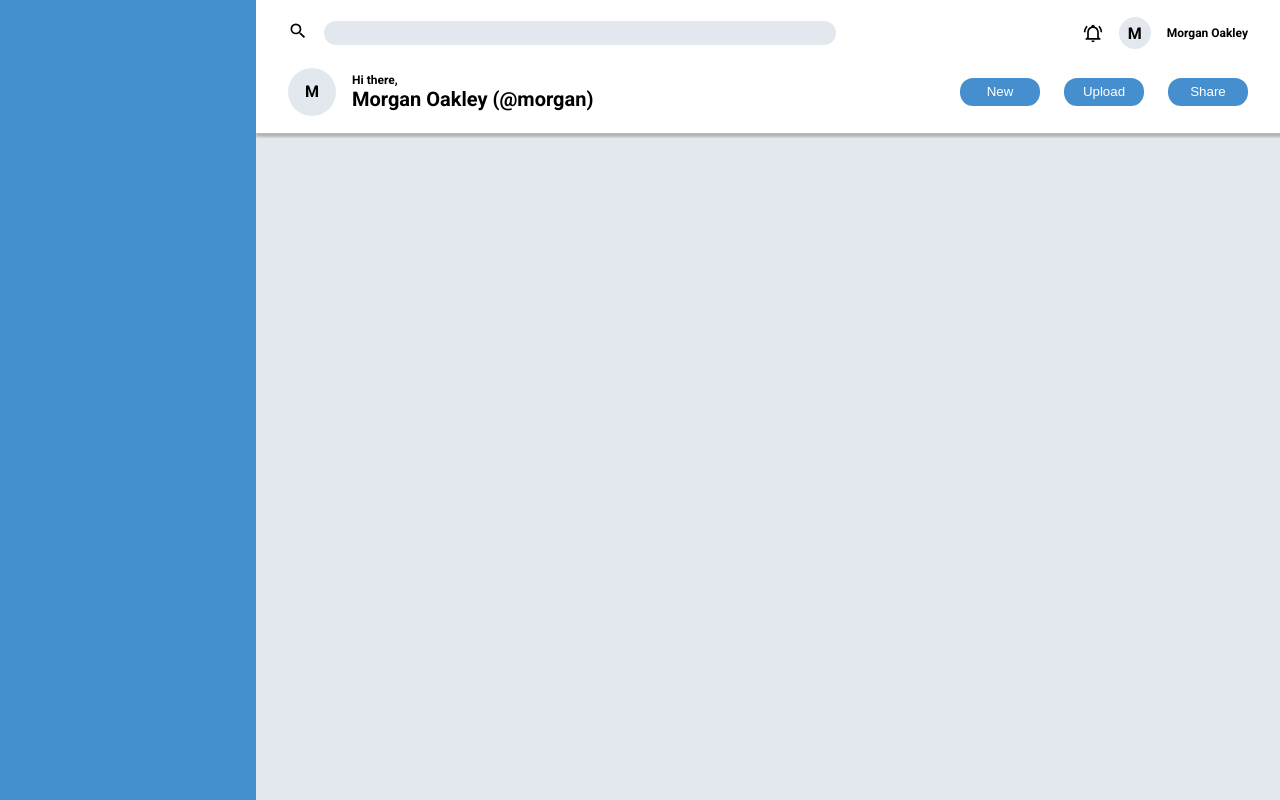
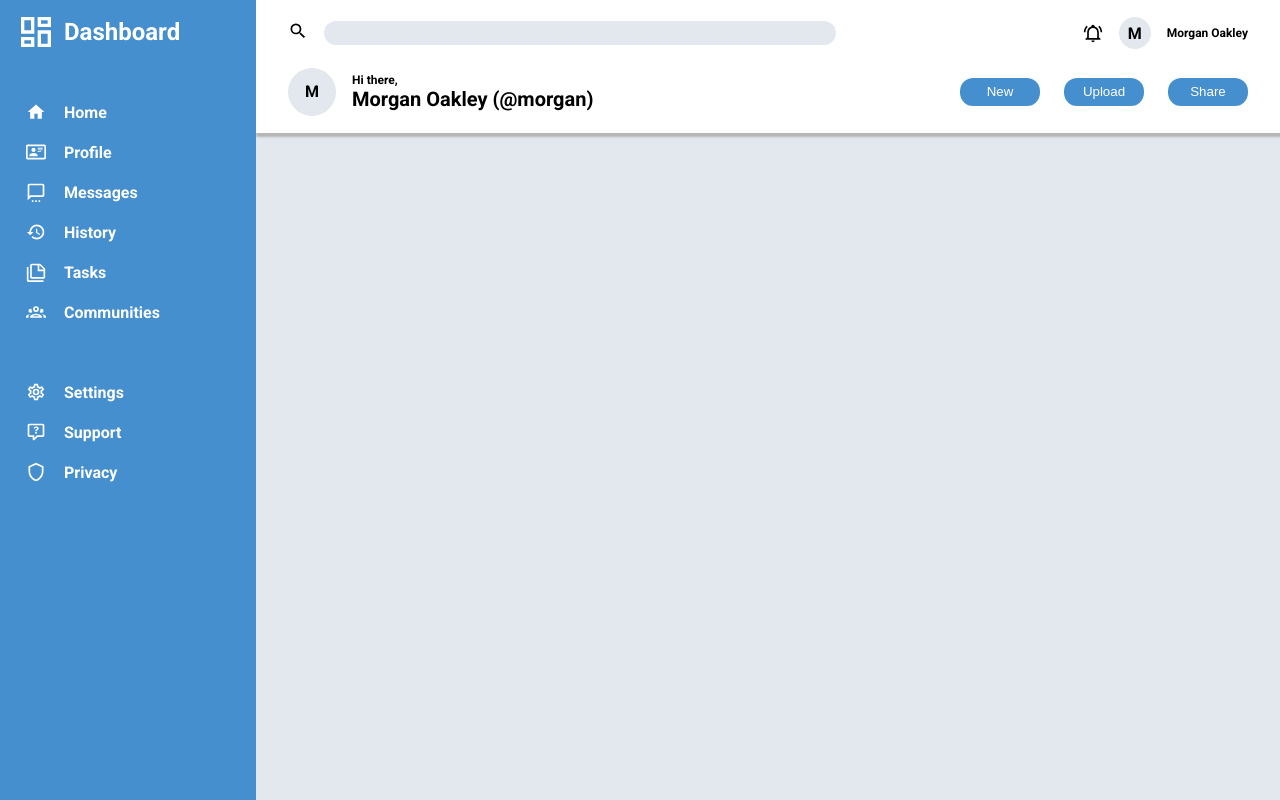
Before and after one commit to szkiss04/odin-admin-dashboard, a plain HTML site: page index.html in a window 1280 px wide. Drawn offline with Linux system fonts and the light colour scheme.

Commit message:
Sidebar section done.

```diff
--- a/index.html
+++ b/index.html
@@ -7,7 +7,25 @@
     </head>
     <body>
         <div class="container">
-            <div class="sidebar"></div>
+            <div class="sidebar">
+                <div class="sidebar-section logo">
+                    <img src="./assets/view-dashboard-outline.svg" alt="dashboard icon" class="icon">
+                    <a href="#">Dashboard</a>
+                </div>
+                <div class="sidebar-section">
+                    <img src="./assets/home.svg" alt="Home" class="icon"><a href="#">Home</a>
+                    <img src="./assets/card-account-details-outline.svg" alt="Profile" class="icon"><a href="#">Profile</a>
+                    <img src="./assets/message-settings-outline.svg" alt="Messages" class="icon"><a href="#">Messages</a>
+                    <img src="./assets/history.svg" alt="History" class="icon"><a href="#">History</a>
+                    <img src="./assets/note-multiple-outline.svg" alt="Tasks" class="icon"><a href="#">Tasks</a>
+                    <img src="./assets/account-group-outline.svg" alt="Communities" class="icon"><a href="#">Communities</a>
+                </div>
+                <div class="sidebar-section">
+                    <img src="./assets/cog-outline.svg" alt="Settings" class="icon"><a href="#">Settings</a>
+                    <img src="./assets/comment-question-outline.svg" alt="Support" class="icon"><a href="#">Support</a>
+                    <img src="./assets/shield-outline.svg" alt="Privacy" class="icon"><a href="#">Privacy</a>
+                </div>
+            </div>
             <div class="header">
                 <div class="searchbar">
                     <label for="searchbar"><img src="./assets/magnify.svg" class="icon" alt="search icon"></label>
@@ -31,7 +49,6 @@
                     <button>Share</button>
                 </div>
             </div>
-
             <div class="main"></div>
         </div>
     </body>
--- a/styles.css
+++ b/styles.css
@@ -31,6 +31,43 @@
     background-color: var(--sidebar-bg-color);
     color: var(--sidebar-font-color);
     z-index: 2;
+    padding: 1rem;
+    display: flex;
+    flex-direction: column;
+    gap: 3rem;
+}
+
+.sidebar > .sidebar-section {
+    display: grid;
+    grid-template-columns: 2.5rem 1fr;
+    grid-auto-rows: 2rem;
+    align-items: center;
+    gap: .5rem;
+}
+
+.sidebar-section > .icon {
+    width: 1.25rem;
+    justify-self: center;
+    filter: invert(100%);
+}
+
+.sidebar-section > a {
+    text-decoration: none;
+    font-weight: bold;
+    font-size: 1rem;
+    color: var(--sidebar-font-color)
+}
+
+.logo > .icon {
+    filter: invert(100%);
+    width: 2.5rem;
+}
+
+.logo > a {
+    text-decoration: none;
+    color: var(--sidebar-font-color);
+    font-size: 1.5rem;
+    font-weight: bold;
 }
 
 .header {
@@ -140,4 +177,6 @@ h2 {
     grid-area: m;
     background-color: var(--main-bg-color);
     z-index: 0;
+    display: grid;
+    grid-template-columns: 2fr 1fr;
 }
```
Also changed, not shown: assets/account-group-outline.svg (added), assets/card-account-details-outline.svg (added), assets/cog-outline.svg (added), assets/comment-question-outline.svg (added), assets/history.svg (added), assets/home.svg (added), assets/message-settings-outline.svg (added), assets/note-multiple-outline.svg (added), assets/shield-outline.svg (added), assets/view-dashboard-outline.svg (added).
